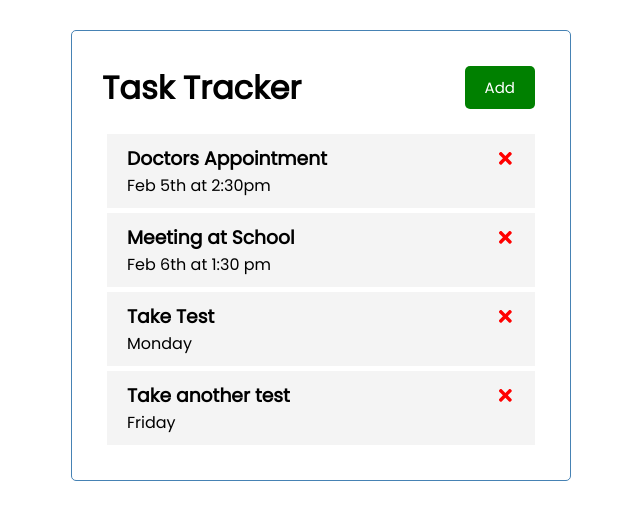
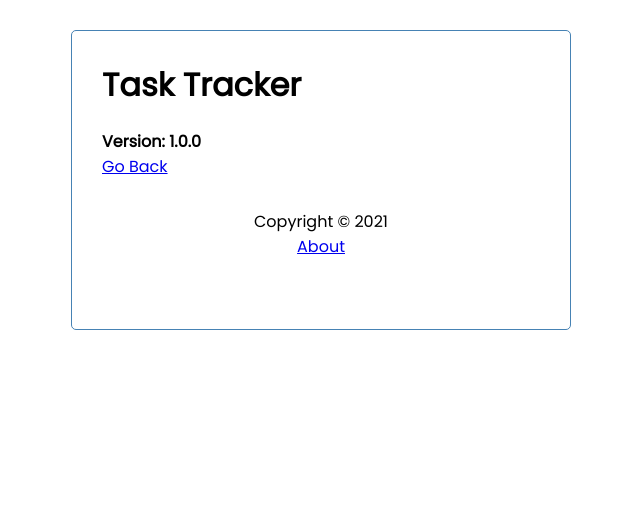
Before and after one commit to davidauza-engineer/React-Task-Tracker, a React (Create React App) app: page /about in a window 1280 px wide. Shown: the top 520 px of the page, without its empty margins (319-959 px from the left). Built offline with nearby package versions, Linux system fonts and the light colour scheme; data requests are answered from the project's data file.

Commit message:
Add About and Footer components

```diff
--- a/src/App.js
+++ b/src/App.js
@@ -1,7 +1,10 @@
 import { useState, useEffect } from 'react';
+import { BrowserRouter as Router, Route } from 'react-router-dom';
 import Header from './components/Header';
 import Tasks from './components/Tasks';
 import AddTask from './components/AddTask';
+import Footer from './components/Footer';
+import About from './components/About';
 
 function App() {
   const [showAddTask, setShowAddTask] = useState(false);
@@ -72,14 +75,22 @@
   }
 
   return (
+    <Router>
       <div className="container">
         <Header onAdd={() => setShowAddTask(!showAddTask) } showAdd={showAddTask} />
+        <Route path='/' exact render={(props) => (
+          <>
             {showAddTask && <AddTask onAdd={addTask} /> }
             {tasks.length > 0 ?
               <Tasks tasks={tasks} onDelete={deleteTask} onToggle={toggleReminder} /> :
               'No Tasks to Show'
             }
+          </>
+        )} />
+        <Route path='/about' component={About} />
+        <Footer />
       </div>
+    </Router>
   );
 }
 
--- /dev/null
+++ b/src/components/About.js
@@ -0,0 +1,12 @@
+import { Link } from 'react-router-dom';
+
+const About = () => {
+  return (
+    <div>
+      <h4>Version: 1.0.0</h4>
+      <Link to='/'>Go Back</Link>
+    </div>
+  )
+}
+
+export default About;
--- /dev/null
+++ b/src/components/Footer.js
@@ -0,0 +1,12 @@
+import { Link } from 'react-router-dom';
+
+const Footer = () => {
+  return (
+    <footer>
+      <p>Copyright &copy; 2021</p>
+      <Link to='/about'>About</Link>
+    </footer>
+  )
+}
+
+export default Footer;
--- a/src/components/Header.js
+++ b/src/components/Header.js
@@ -1,11 +1,16 @@
 import PropTypes from 'prop-types';
+import { useLocation } from 'react-router-dom';
 import Button from './Button';
 
 const Header = ({ title, onAdd, showAdd }) => {
+  const location = useLocation();
+
   return (
     <header className='header'>
       <h1>{title}</h1>
-      <Button color={showAdd ? 'red' : 'green'} text={showAdd ? 'Close' : 'Add'} clickHandler={onAdd} />
+      {location.pathname === '/' &&
+        <Button color={showAdd ? 'red' : 'green'} text={showAdd ? 'Close' : 'Add'} clickHandler={onAdd} />
+      }
     </header>
   )
 }
```
Lines whose indentation alone changed are shown as unchanged.
